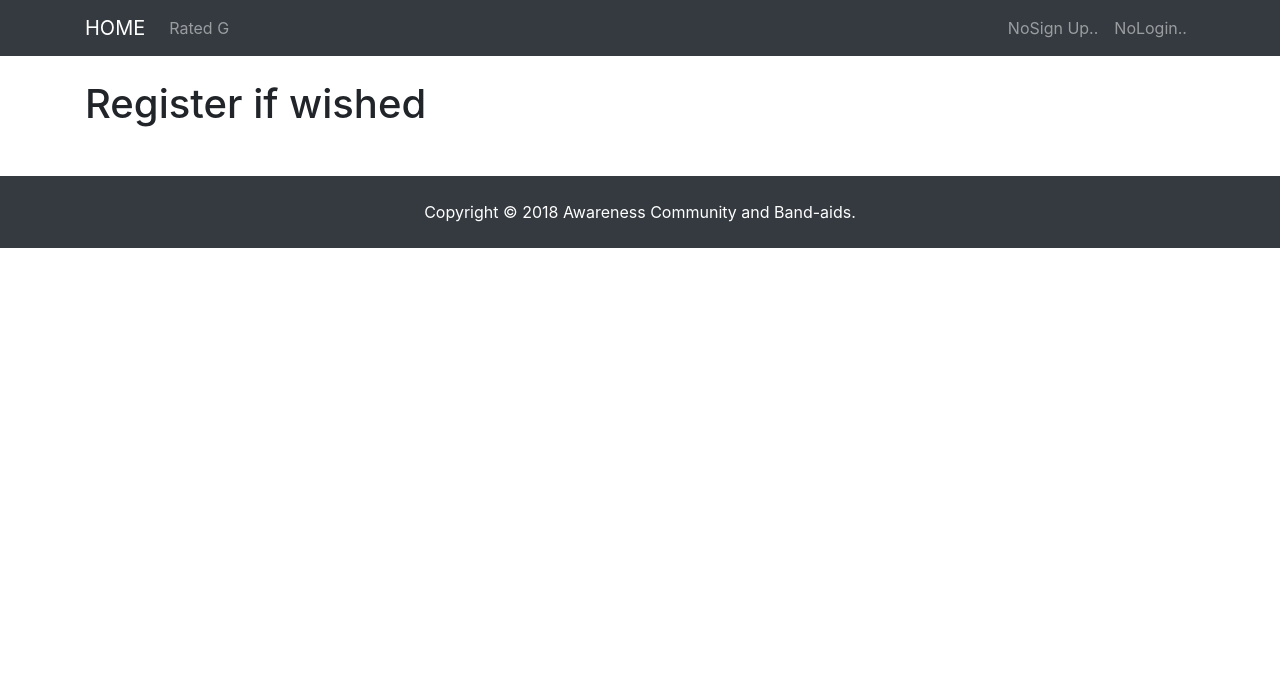
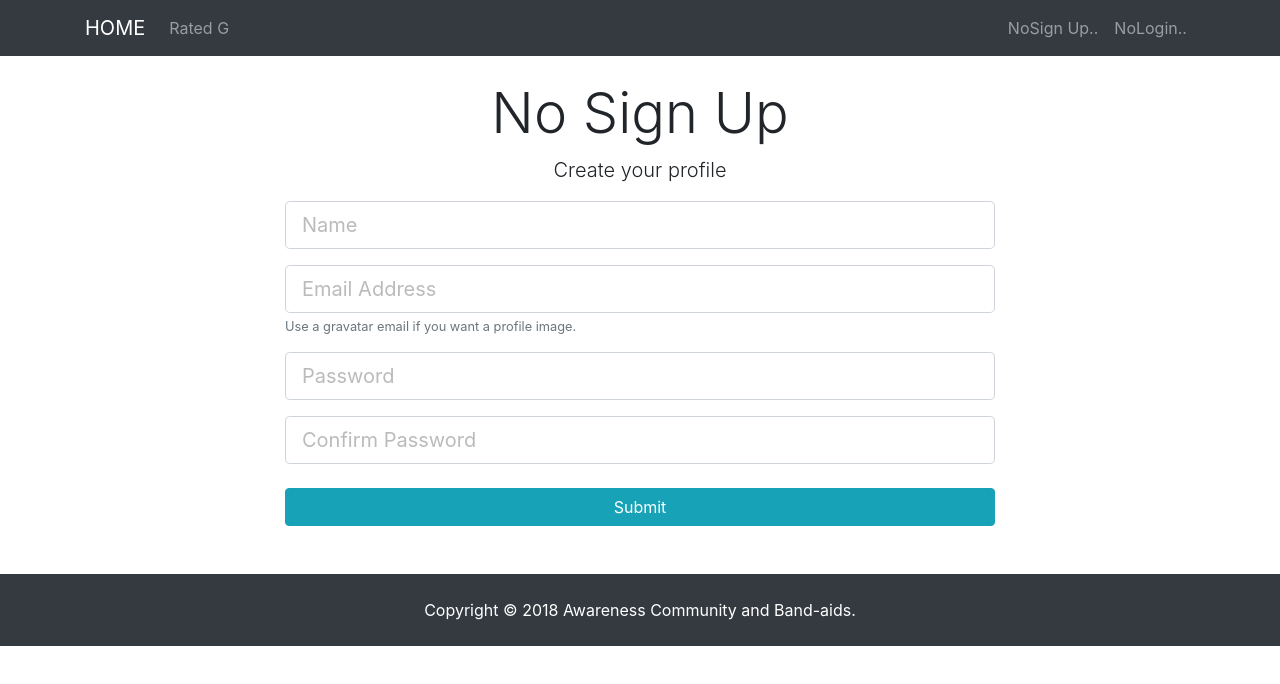
Before and after one commit to thefutureseer/socialConnector, a React (Create React App) app in the folder client/: page /Register in a window 1280 px wide. Shown: the top 684 px of the page. Built offline with nearby package versions, Linux system fonts and the light colour scheme.

Commit message:
sign up page begin css on it

```diff
--- a/client/src/components/auth/Register.js
+++ b/client/src/components/auth/Register.js
@@ -3,8 +3,42 @@ import React, { Component } from 'react';
 class Register extends Component {
   render() {
     return (
-      <div>
-        <h1>Register if wished</h1>
+      <div className="register">
+        <div className="container">
+          <div className="row">
+           <div className="col-md-8 m-auto">
+            <h1 className="display-4 text-center"> No Sign Up </h1>
+            <p className="lead text-center">
+             Create your profile
+            </p>
+            <form action="create-profile.html">
+             <div className="form-group">
+              <input
+               type="text"
+               className="form-control form-control-lg"
+               placeholder="Name"
+               name="name"
+               required
+               />
+             </div>
+             <div className="form-group">
+               <input type="email" className="form-control form-control-lg" placeholder="Email Address"
+               name="email" />
+               <small className="form-text text-muted"> Use a gravatar email if you want a profile image.</small>
+             </div>
+             <div className="form-group">
+              <input type="password" className="form-control form-control-lg" placeholder="Password"
+              name="password" />
+             </div>
+             <div className="form-group">
+              <input type="password" className="form-control form-control-lg" placeholder="Confirm Password"
+              name="password2" />
+             </div>
+             <input type="submit" className="btn btn-info btn-block mt-4"  />
+            </form>
+           </div>
+          </div>
+        </div>
       </div>
     );
   }
```
